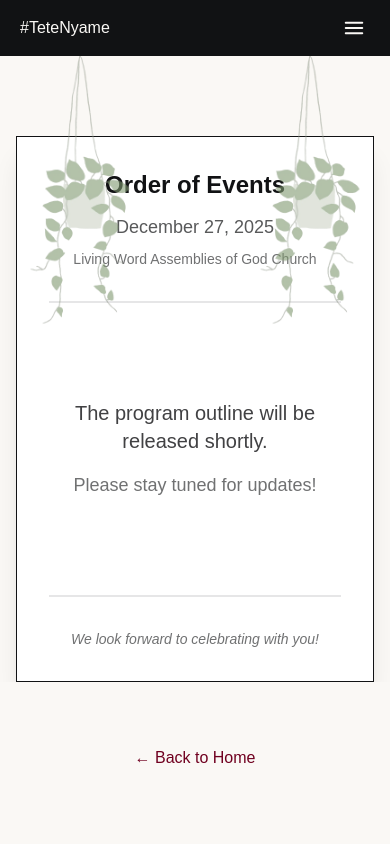
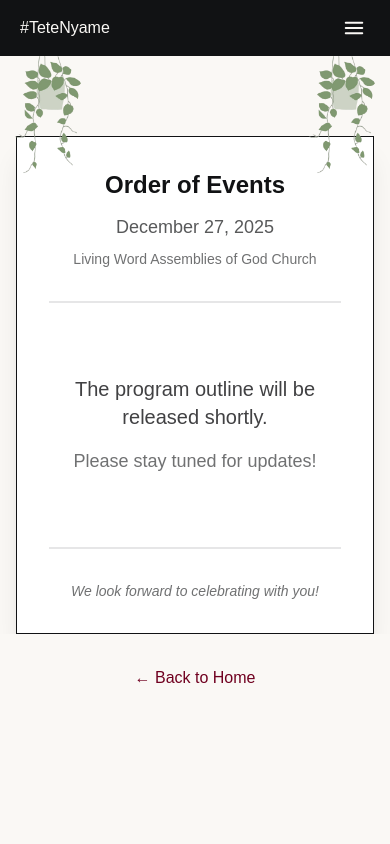
Before and after one commit to this-is-judith/freeman-jr-weds-akosua, a Next.js app: page /program-outline in a window 390 px wide. Shown: the top 844 px of the page. Built offline with nearby package versions, Linux system fonts and the light colour scheme; a web font is replaced by a local one.

Commit message:
Make location and program pages fit for mobile

```diff
--- a/src/app/location/page.tsx
+++ b/src/app/location/page.tsx
@@ -14,18 +14,18 @@ export default function Location() {
         <img
           src="/plant-17.png"
           alt="Plant 17"
-          className="absolute -top-8 -right-16 w-72 h-72 md:w-84 md:h-84 object-contain opacity-60"
+          className="absolute md:-top-8 -top-18 md:-right-16 -right-12 w-48 h-48 md:w-84 md:h-84 object-contain opacity-100"
         />
 
         <img
           src="/plant-17.png"
           alt="Plant 17"
-          className="absolute -top-8 -left-16 w-72 h-72 md:w-84 md:h-84 object-contain opacity-60"
+          className="absolute md:-top-8 -top-18 md:-left-16 -left-12 w-48 h-48 md:w-72 md:h-72 md:w-84 md:h-84 object-contain opacity-100"
         />
 
         <div className="max-w-4xl mx-auto px-4">
           <div className="bg-white border-1 border-navy shadow-lg p-8">
-            <h2 className="text-2xl sm:text-3xl font-semibold text-navy mb-4">
+            <h2 className="text-2xl sm:text-3xl font-semibold text-navy mb-4 md:pt-0 pt-4">
               {churchName}
             </h2>
             <p className="text-lg text-navy/80 mb-8">{address}</p>
@@ -79,7 +79,7 @@ export default function Location() {
         </div>
       </section>
 
-      <section className="text-center bg-off-white py-16">
+      <section className="text-center bg-off-white md:py-16 py-8">
         <a
           href="/"
           className="inline-block text-burgundy hover:text-navy transition-all font-medium"
--- a/src/app/program-outline/page.tsx
+++ b/src/app/program-outline/page.tsx
@@ -58,13 +58,13 @@ export default function ProgramOutline() {
         <img
           src="/plant-8.png"
           alt="Plant 8"
-          className="absolute -top-4 -right-16 w-72 h-72 md:w-84 md:h-84 object-contain opacity-60"
+          className="absolute md:-top-4 -top-18 md:-right-16 -right-12 w-48 h-48 md:w-84 md:h-84 object-contain opacity-100"
         />
 
         <img
           src="/plant-8.png"
           alt="Plant 8"
-          className="absolute -top-4 -left-16 w-72 h-72 md:w-84 md:h-84 object-contain opacity-60"
+          className="absolute md:-top-4 -top-18 md:-left-16 -left-12 w-48 h-48 md:w-84 md:h-84 object-contain opacity-100"
         />
 
         <div className="max-w-3xl mx-auto px-4">
@@ -79,7 +79,7 @@ export default function ProgramOutline() {
               </p>
             </div>
 
-            <div className="text-center py-12">
+            <div className="text-center md:py-12 py-6">
               <p className="text-xl text-navy/80 mb-4">
                 The program outline will be released shortly.
               </p>
@@ -120,7 +120,7 @@ export default function ProgramOutline() {
         </div>
       </section>
 
-      <section className="text-center bg-off-white py-16">
+      <section className="text-center bg-off-white md:py-16 py-8">
         <a
           href="/"
           className="inline-block text-burgundy hover:text-navy transition-all font-medium"
```
